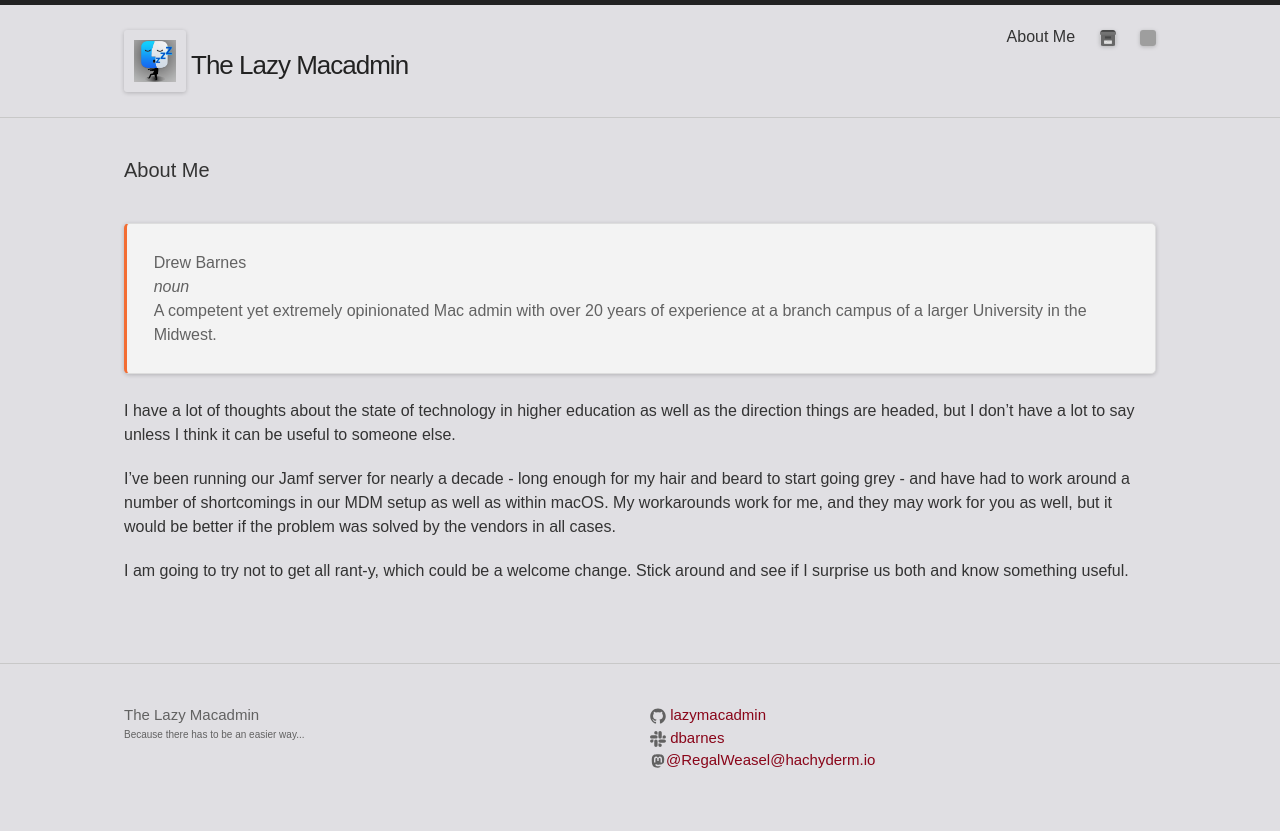
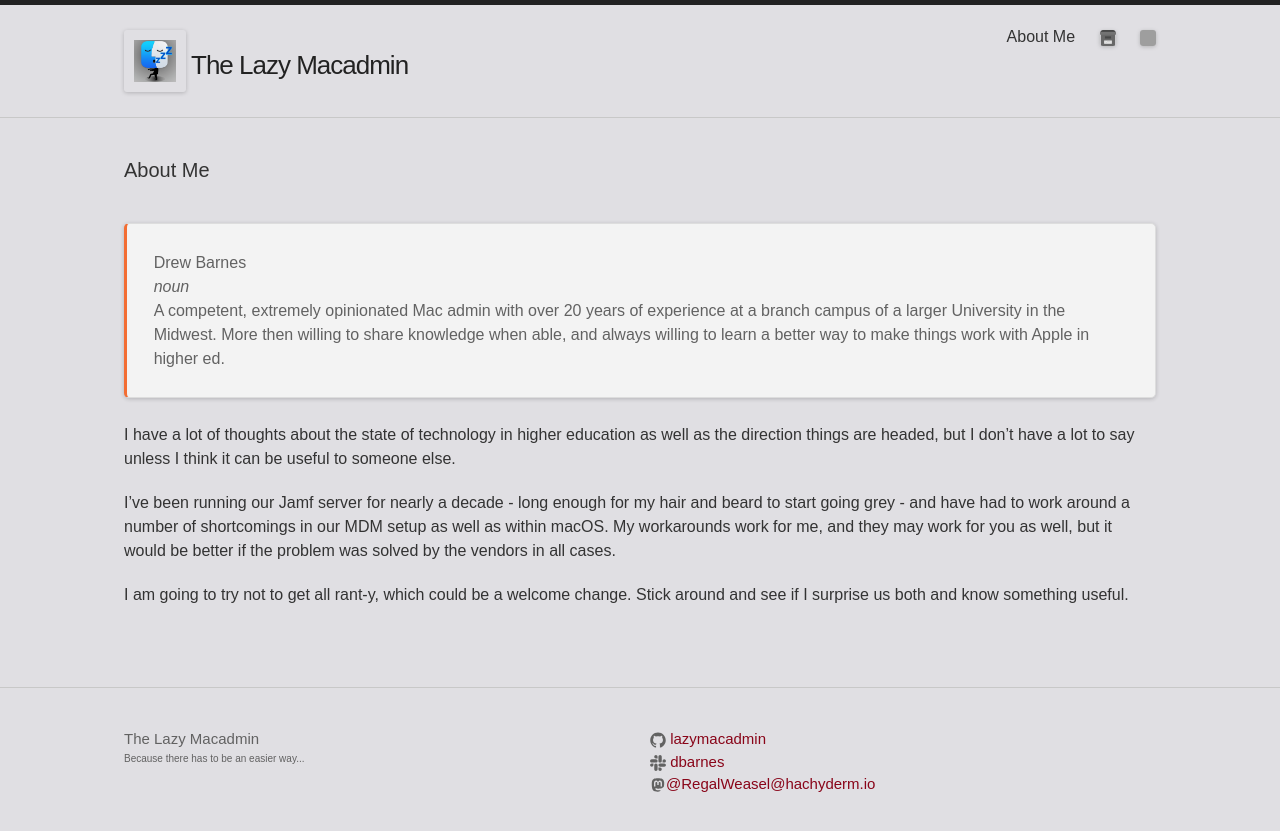
Before and after one commit to lazymacadmin/lazymacadmin.github.io, a Jekyll site: the page built from about.md, in a window 1280 px wide. Shown: the top 831 px of the page. Built offline with Jekyll 4.4.1, drawn with Linux system fonts in a browser that asks for light colours; some web fonts are replaced; grey boxes are pictures that could not be loaded.

Commit message:
Update about.md

```diff
--- a/about.md
+++ b/about.md
@@ -4,7 +4,7 @@ title: About Me
 ---
 > Drew Barnes <br>
 > _noun_ <br>
->  A competent yet extremely opinionated Mac admin with over 20 years of experience at a branch campus of a larger University in the Midwest.
+>  A competent, extremely opinionated Mac admin with over 20 years of experience at a branch campus of a larger University in the Midwest. More then willing to share knowledge when able, and always willing to learn a better way to make things work with Apple in higher ed.
 
 I have a lot of thoughts about the state of technology in higher education as well as the direction things are headed, but I don't have a lot to say unless I think it can be useful to someone else.
 
```
